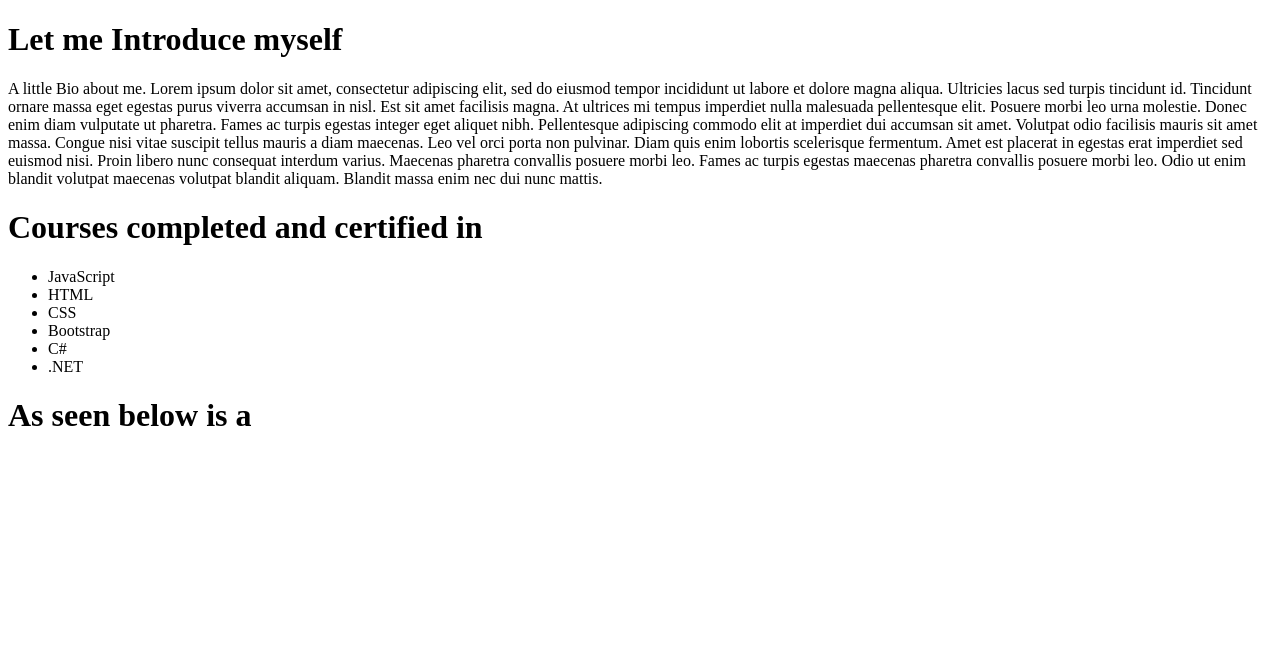
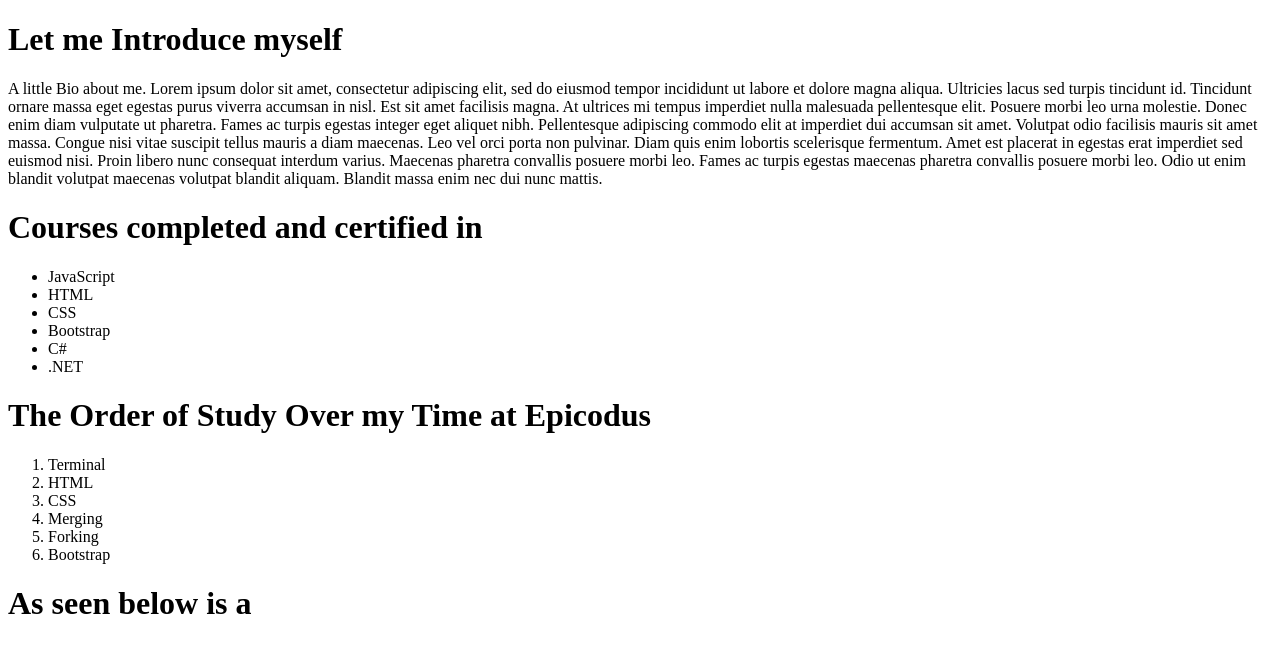
Before and after one commit to DeryckJackson/JavaScript-and-jQuery, a plain HTML site: page Desktop/portfolio-landing-page/index.html in a window 1280 px wide. Drawn offline with Linux system fonts and the light colour scheme.

Commit message:
updated readme set/upinstall requirements; updated styles.css body, h1, and html; updated order of studies at Epicodus

```diff
--- a/Desktop/portfolio-landing-page/index.html
+++ b/Desktop/portfolio-landing-page/index.html
@@ -1,11 +1,6 @@
 <!DOCTYPE html>
 <html>
   <head>
-  <style>
-    body {
-  background-image;https://mikeputnamphoto.com/wp-content/uploads/2019/01/Serpentine-Stream-1-0x0.jpg:
-}
-  </style>
     <link>
     <title>My Portfolio Landing Page</title>
   </head>
@@ -21,6 +16,15 @@
       <li>C#</li>
       <li>.NET</li>
     </ul>
+    <h1>The Order of Study Over my Time at Epicodus</h1>
+    <ol>
+      <li>Terminal</li>
+      <li>HTML</li>
+      <li>CSS</li>
+      <li>Merging</li>
+      <li>Forking</li>
+      <li>Bootstrap</li>
+    </ol>
     <h1>As seen below is a </h1>
 
     </body>
```
Also changed, not shown: Desktop/portfolio-landing-page/CSS/styles.css (+11 -0 lines), 1 other file.
